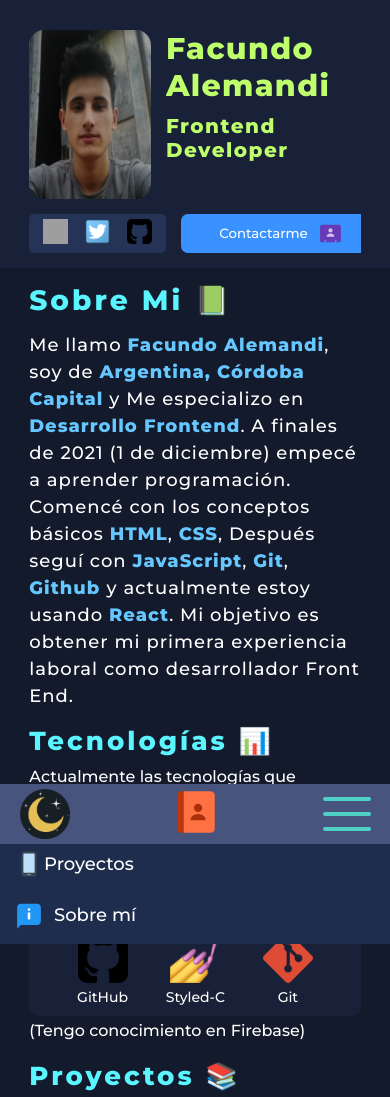
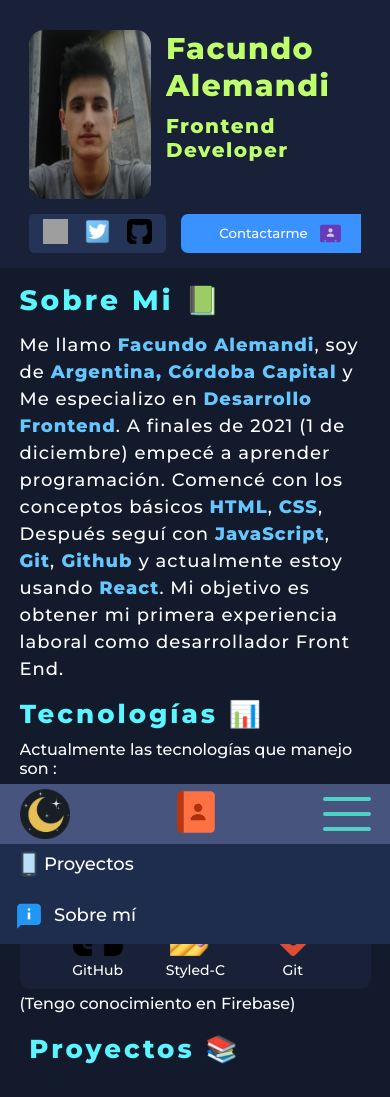
Before and after one commit to Facualemandi/facundo-alemandi-portfolio, a React (Create React App) app: page /#/ in a window 390 px wide. Shown: the top 1097 px of the page. Built offline with nearby package versions, Linux system fonts and the light colour scheme; grey boxes are pictures that could not be loaded.

Commit message:
Modificando el media query

```diff
--- a/src/Components/AboutMe/AboutMe.js
+++ b/src/Components/AboutMe/AboutMe.js
@@ -14,20 +14,23 @@ const SectionOne = styled.section`
   flex-direction: column;
   margin: auto;
   padding-top: 15px;
+  @media (min-width: 1250px) {
+    width: 1250px;
+  }
 `;
 
 const H2 = styled.h2`
   font-size: 28px;
   font-family: "Montserrat", sans-serif;
   font-weight: bold;
-  width: 85vw;
+  width: 90vw;
   margin: auto;
   letter-spacing: 3px;
   color: ${({ valor }) => (!valor ? "#5af5ff" : "#ee5ca5")};
   transition: 0.5s;
 
-  @media (min-width: 800px) {
-    width: 65vw;
+  @media (min-width: 1200px) {
+    width: 1250px;
   }
 `;
 
@@ -41,11 +44,12 @@ const Parraagraph = styled.p`
   line-height: 1.5;
   margin: auto;
   margin-top: 15px;
-  width: 85vw;
-  @media (min-width: 800px) {
-    width: 65vw;
+  width: 90vw;
+  @media (min-width: 1250px) {
+    width: 1250px;
   }
 `;
+
 const Bold = styled.b`
   color: ${({ valor }) => (!valor ? "#66c7ff" : "#ff7cbe")};
   transition: 0.5s;
@@ -53,7 +57,6 @@ const Bold = styled.b`
 
 export const AboutMe = ({ isAboutMe }) => {
   const { theme } = useThemeMode();
-
 
   return (
     <>
--- a/src/Styles/StyleSkills.js
+++ b/src/Styles/StyleSkills.js
@@ -15,24 +15,23 @@ const H2 = styled.h2`
   letter-spacing: 3px;
   padding-top: 15px;
   padding-bottom: 10px;
-  width: 85vw;
+  width: 90vw;
   color: ${({ valor }) => (!valor ? "#5af5ff" : "#ee5ca5;")};
   transition: 0.5s;
 
-  @media (min-width: 800px) {
-    width: 65vw;
+  @media (min-width: 1250px) {
+    width: 1250px;
   }
 `;
 const Parragraph = styled.p`
   font-size: 16px;
   font-family: "Montserrat", sans-serif;
-  width: 85vw;
+  width: 90vw;
   margin: auto;
   color: ${({ valor }) => (!valor ? "white" : "black")};
   transition: 0.5s;
-
-  @media (min-width: 800px) {
-    width: 65vw;
+  @media (min-width: 1250px) {
+    width: 1250px;
   }
 `;
 
@@ -42,7 +41,7 @@ const ImgSkills = styled.img`
 `;
 
 const SectionOne = styled.section`
-  width: 85vw;
+  width: 90vw;
   display: flex;
   flex-direction: column;
   margin: auto;
@@ -52,8 +51,8 @@ const SectionOne = styled.section`
   margin-top: 15px;
   background-color: ${({ valor }) => (!valor ? "rgb(25, 33, 56)" : "#d2d3d4")};
   transition: 0.5s;
-  @media (min-width: 800px) {
-    width: 65vw;
+  @media (min-width: 1250px) {
+    width: 1250px;
   }
 `;
 
@@ -81,14 +80,14 @@ const NameSkill = styled.p`
 const ParragraphFirebase = styled.p`
   font-size: 16px;
   font-family: "Montserrat", sans-serif;
-  width: 85vw;
+  width: 90vw;
   margin: auto;
   margin-top: 5px;
   color: ${({ valor }) => (!valor ? "white" : "black")};
   transition: 0.5s;
 
-  @media (min-width: 800px) {
-    width: 65vw;
+  @media (min-width: 1250px) {
+    width: 1250px;
   }
 `;
 
@@ -102,6 +101,6 @@ export const StyleSkills = () => {
     ContianerSkills,
     SectionSkillsIcons,
     NameSkill,
-    ParragraphFirebase
-  }
+    ParragraphFirebase,
+  };
 };
--- a/src/Styles/StylesProject.js
+++ b/src/Styles/StylesProject.js
@@ -30,19 +30,15 @@ const H2 = styled.p`
 `;
 
 const SectionOne = styled.section`
-  width: 85vw;
+  width: 90vw;
   display: flex;
   flex-direction: column;
   margin: auto;
   margin-top: 30px;
 
-  @media (min-width: 800px) {
-    width: 65vw;
-  }
-
-  @media (min-width: 1000px) {
-    width: max-content;
-    padding: 10px;
+  @media (min-width: 1250px) {
+    width: 600px;
+    margin: 0;
   }
 `;
 
@@ -66,26 +62,12 @@ const Li = styled.li`
 `;
 
 const ImgOne = styled.img`
-  width: 85vw;
-  height: 400px;
+  width: 90vw;
+  height: 500px;
   border-radius: 10px;
 
-  @media (min-width: 800px) {
-    width: 65vw;
-    height: 500px;
-  }
-
-  @media (min-width: 1150px) {
-    width: 400px;
-    height: 400px;
-  }
-  @media (min-width: 1350px) {
-    width: 430px;
-    height: 430px;
-  }
-  @media (min-width: 1500px) {
-    width: 35vw;
-    height: 450px;
+  @media (min-width: 1250px) {
+    width: 600px;
   }
 `;
 
@@ -95,9 +77,12 @@ const Point = styled(VscDebugBreakpointData)`
 `;
 
 const ContainerDesktop = styled.section`
-  @media (min-width: 1150px) {
-    width: 75vw;
-    margin: auto;
+  width: 90vw;
+  display: flex;
+  flex-direction: column;
+  margin: auto;
+  @media (min-width: 1250px) {
+    width: 1250px;
     display: grid;
     grid-template-columns: repeat(2, 1fr);
   }
@@ -109,13 +94,11 @@ const ContainerDeploy = styled.section`
   flex-direction: column;
   margin: auto;
   position: relative;
-  @media (min-width: 800px) {
-    width: 65vw;
-  }
 
-  @media (min-width: 1000px) {
-    width: max-content;
-    cursor: pointer;
+  @media (min-width: 1250px) {
+    width: 600px;
+
+    margin: 0;
   }
 `;
 
@@ -127,22 +110,6 @@ const SectionDeploy = styled.section`
   width: 94.5%;
   background-color: rgba(0, 0, 0, 0.549);
   display: ${({ value }) => (!value ? "none" : "block")};
-  @media (min-width: 800px) {
-    width: 65vw;
-    height: 500px;
-  }
-  @media (min-width: 1150px) {
-    width: 400px;
-    height: 400px;
-  }
-  @media (min-width: 1350px) {
-    width: 430px;
-    height: 430px;
-  }
-  @media (min-width: 1500px) {
-    width: 35vw;
-    height: 450px;
-  }
 `;
 
 const GitDeploy = styled.p`
@@ -200,6 +167,6 @@ export const StylesProject = () => {
     Icon,
     Icon1,
     DeployYGithub,
-    LinkToDeploy
+    LinkToDeploy,
   };
 };
```
Also changed, not shown: src/Images/Portfolio.png.
